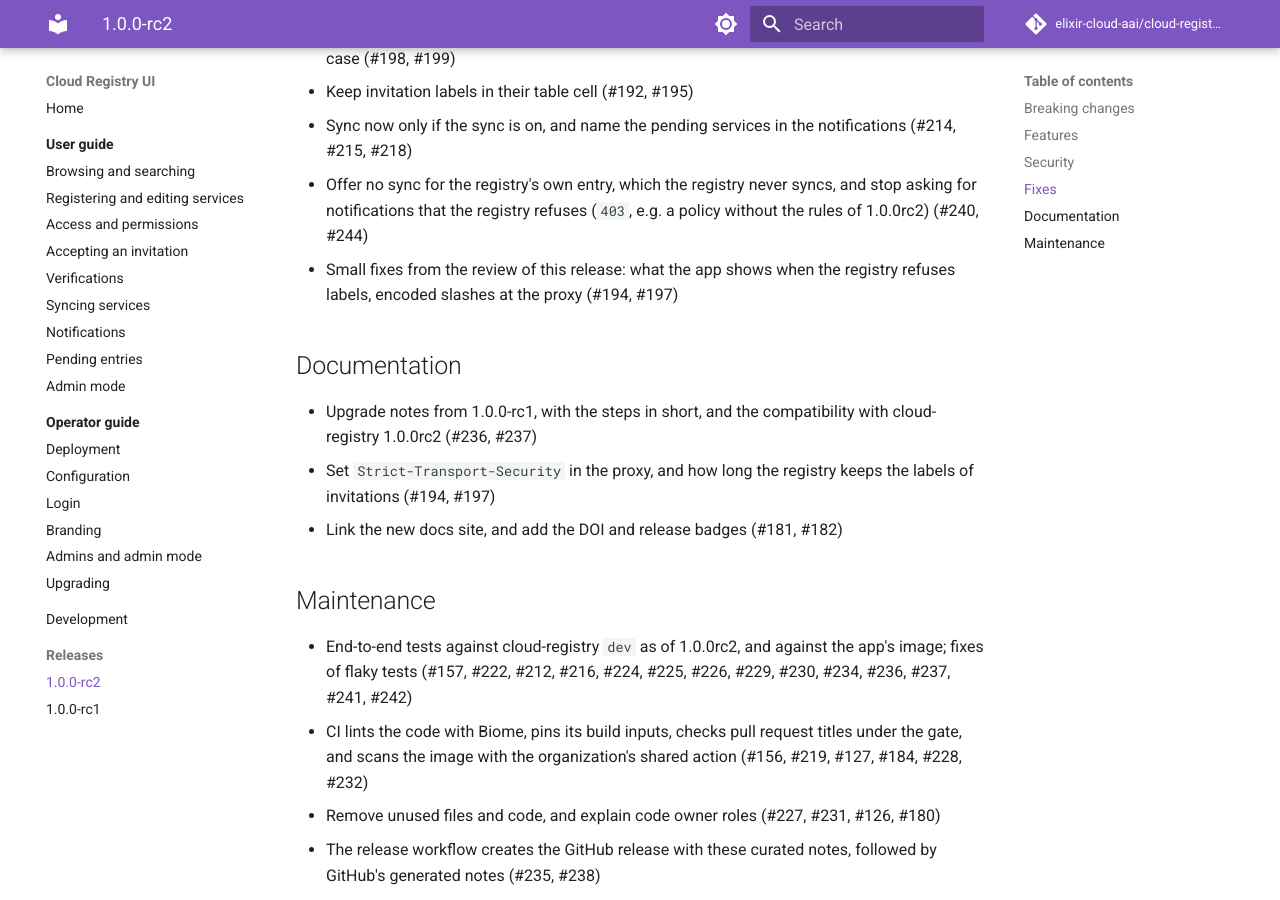
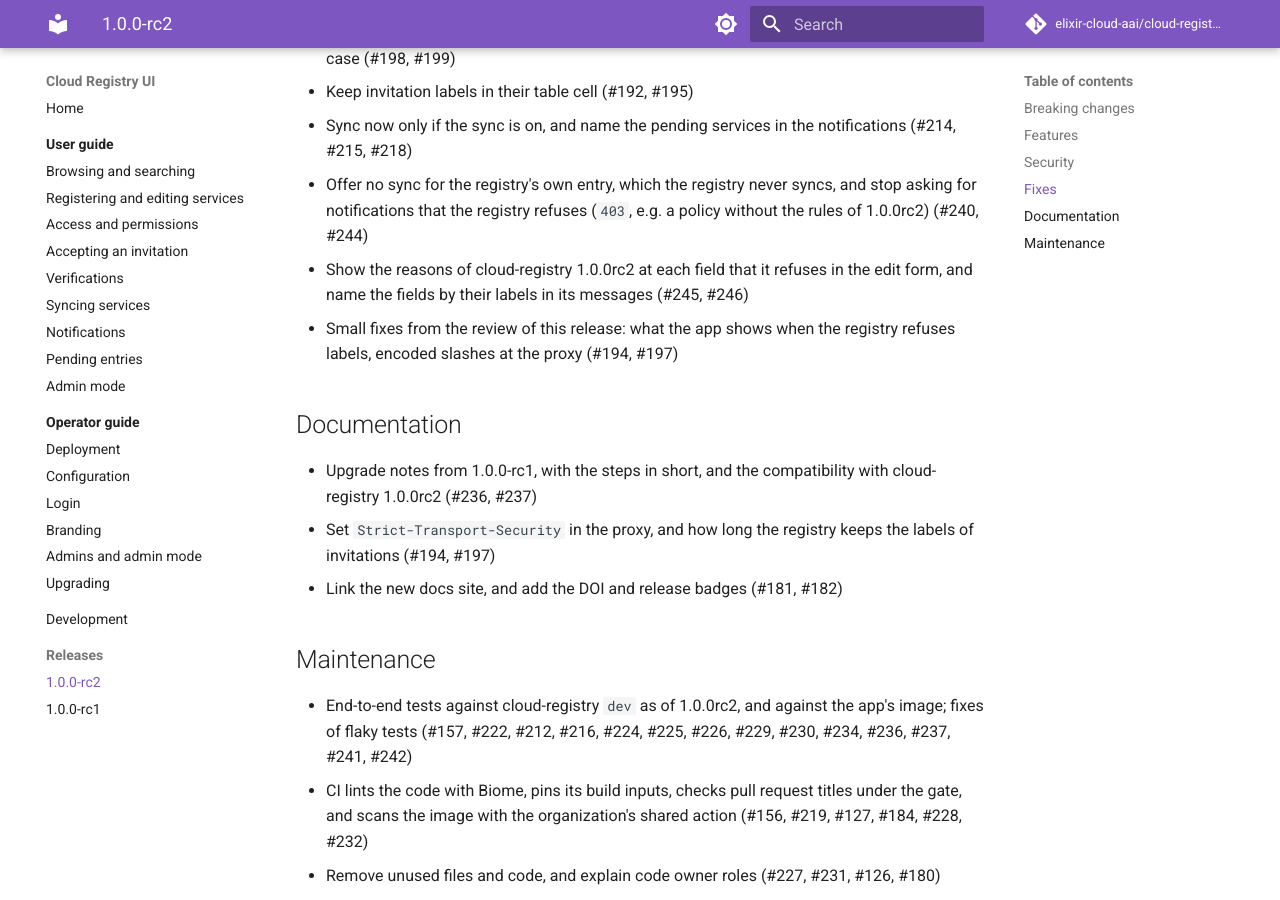
Before and after one commit to elixir-cloud-aai/cloud-registry-ui, an MkDocs documentation site: the page built from docs/releases/1.0.0-rc2.md, in a window 1280 px wide and 900 px high, scrolled down 1669 px. Built offline with MkDocs 1.6.1 and Material for MkDocs 9.7.7, drawn with Linux system fonts in a browser that asks for light colours; comment, search, counter and statistics services are not loaded.

Commit message:
build: test against CR aba0f9a, note #245
Pin the e2e registry to cloud-registry dev at aba0f9a (with
cloud-registry#378), as in #246, and add the fix of #245 to the notes.

Refs #236

Co-Authored-By: Claude Opus 5.5 <noreply@anthropic.com>

```diff
--- a/docs/releases/1.0.0-rc2.md
+++ b/docs/releases/1.0.0-rc2.md
@@ -71,6 +71,9 @@ logged in then log in once more.
 - Offer no sync for the registry's own entry, which the registry never
   syncs, and stop asking for notifications that the registry refuses
   (`403`, e.g. a policy without the rules of 1.0.0rc2) (#240, #244)
+- Show the reasons of cloud-registry 1.0.0rc2 at each field that it refuses
+  in the edit form, and name the fields by their labels in its messages
+  (#245, #246)
 - Small fixes from the review of this release: what the app shows when the
   registry refuses labels, encoded slashes at the proxy (#194, #197)
 
```
Also changed, not shown: 1 other file.
